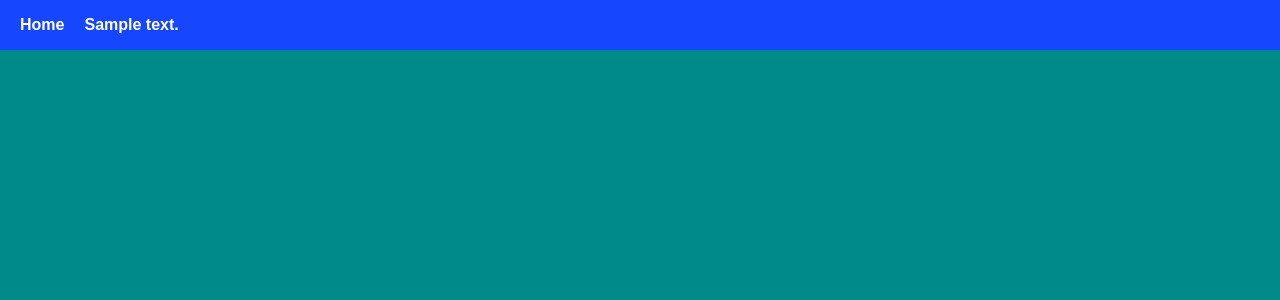
After one commit to Pedro-Augusto-Barbosa-Aparecido/BankDjango, a Django app: template code/templates/home.html in a window 1280 px wide. The commit adds this page. Shown: the top 300 px of the page. Run offline with Django 3.2, Linux system fonts and the light colour scheme; the template is opened without the code that fills it: most values are stand-ins (such as "Sample title", 1, 10 or a date in 2020); some libraries are stand-ins or nearby versions.

Commit message:
Começando a criar a home page

```diff
--- /dev/null
+++ b/code/my_views/admin.py
@@ -0,0 +1,3 @@
+from django.contrib import admin
+
+# Register your models here.
--- /dev/null
+++ b/code/my_views/apps.py
@@ -0,0 +1,6 @@
+from django.apps import AppConfig
+
+
+class MyViewsConfig(AppConfig):
+    default_auto_field = 'django.db.models.BigAutoField'
+    name = 'my_views'
--- /dev/null
+++ b/code/my_views/models.py
@@ -0,0 +1,3 @@
+from django.db import models
+
+# Create your models here.
--- /dev/null
+++ b/code/my_views/tests.py
@@ -0,0 +1,3 @@
+from django.test import TestCase
+
+# Create your tests here.
--- a/code/office/models.py
+++ b/code/office/models.py
@@ -1,6 +1,7 @@
 from django.db import models
 
 # Create your models here.
+
 
 class Cargo(models.Model):
     name = models.CharField(max_length=40, null=False, blank=False, unique=True)
--- a/code/proj/urls.py
+++ b/code/proj/urls.py
@@ -18,8 +18,10 @@ from django.urls import path, include
 from django.conf.urls.static import static
 
 from .settings import STATIC_URL, STATIC_ROOT
+from .views import Home
 
 urlpatterns = [
+    path("", Home.as_view(), name="home"),
     path('admin/', admin.site.urls),
     path("person/", include("person.urls"))
 ] + static(STATIC_URL, document_root=STATIC_ROOT)
--- /dev/null
+++ b/code/static/css/home.css
@@ -0,0 +1,34 @@
+.nav-bar {
+    width: 100%;
+
+    height: fit-content;
+
+    background-color: #1746FF;
+
+}
+
+.container-nav {
+    display: flex;
+
+    flex-direction: row;
+
+    justify-content: flex-start;
+    align-items: center;
+
+    width: 100%;
+
+    height: 50px;
+
+}
+
+.button-nav {
+    background-color: #1746FF;
+
+    font-family: Arial;
+    font-weight: bold;
+
+    color: white;
+
+    margin-left: 20px;
+
+}
--- a/code/templates/base.html
+++ b/code/templates/base.html
@@ -7,7 +7,8 @@
         <meta name="viewport"
               content="width=device-width, user-scalable=no, initial-scale=1.0, maximum-scale=1.0, minimum-scale=1.0">
         <meta http-equiv="X-UA-Compatible" content="ie=edge">
-        <title>Django Bank</title>
+
+        <title>{% block title %}{% endblock title %}</title>
 
         <link href="https://cdn.jsdelivr.net/npm/bootstrap@5.1.2/dist/css/bootstrap.min.css" rel="stylesheet" integrity="sha384-uWxY/CJNBR+1zjPWmfnSnVxwRheevXITnMqoEIeG1LJrdI0GlVs/9cVSyPYXdcSF" crossorigin="anonymous">
 
--- /dev/null
+++ b/code/templates/home.html
@@ -0,0 +1,23 @@
+{% extends 'base.html' %}
+{% load static %}
+
+{% block title %}{{ title }}{% endblock title %}
+{% block extraCSS %}
+    <link rel="stylesheet" href="{% static 'css/home.css' %}">
+{% endblock %}
+
+{% block content %}
+    <nav class="nav-bar">
+        <div class="container-nav">
+            {% if not home %}
+                <button class="button-nav">Home</button>
+            {% endif %}
+            {% for text_btn in text_buttons %}
+                <button class="button-nav">{{ text_btn }}</button>
+            {% endfor %}
+        </div>
+    </nav>
+    <div>
+
+    </div>
+{% endblock content %}
```
Also changed, not shown: code/my_views/views.py (added, +20 -0 lines), code/proj/settings.py (+12 -12 lines), code/my_views/__init__.py (added), code/my_views/migrations/__init__.py (added).
